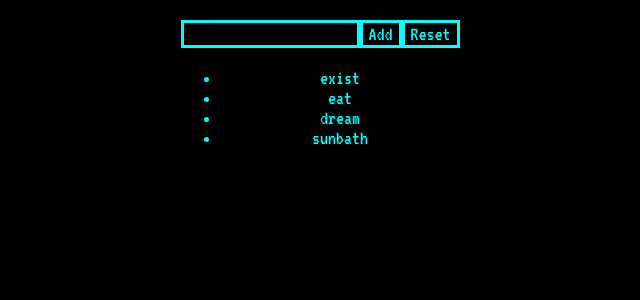
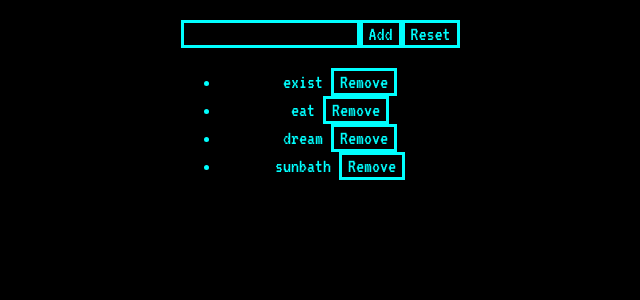
Before and after one commit to Oxidiu/react-exercises-develhope, a React (Create React App) app: page / in a window 1280 px wide. Shown: the top 300 px of the page, without its empty margins (340-980 px from the left). Built offline with nearby package versions, Linux system fonts and the light colour scheme.

Commit message:
added a remove button to every list item

```diff
--- a/src/components/TodoList.jsx
+++ b/src/components/TodoList.jsx
@@ -18,6 +18,14 @@ export class TodoList extends React.Component {
             items: []
         })
     }
+
+    removeItem = (i) => {
+        this.setState(() => {
+            const items = [...this.state.items]
+            items.splice(i, 1)
+            return {items}
+        })
+    }
     render() {
         return <div>
             <input type="text" name="newTodo" value={this.state.newTodo} onChange={(event) => {
@@ -26,7 +34,7 @@ export class TodoList extends React.Component {
             <button onClick={this.addItem}>Add</button>
             <button onClick={this.reset}>Reset</button>
             <ul>
-                {this.state.items.map((item) => <li>{item}</li>)}
+                {this.state.items.map((item, i) => <li key={i}>{item} <button key={`button ${i}`} onClick={() => this.removeItem(i)}>Remove</button></li> )}
             </ul>
         </div>
     }
```
